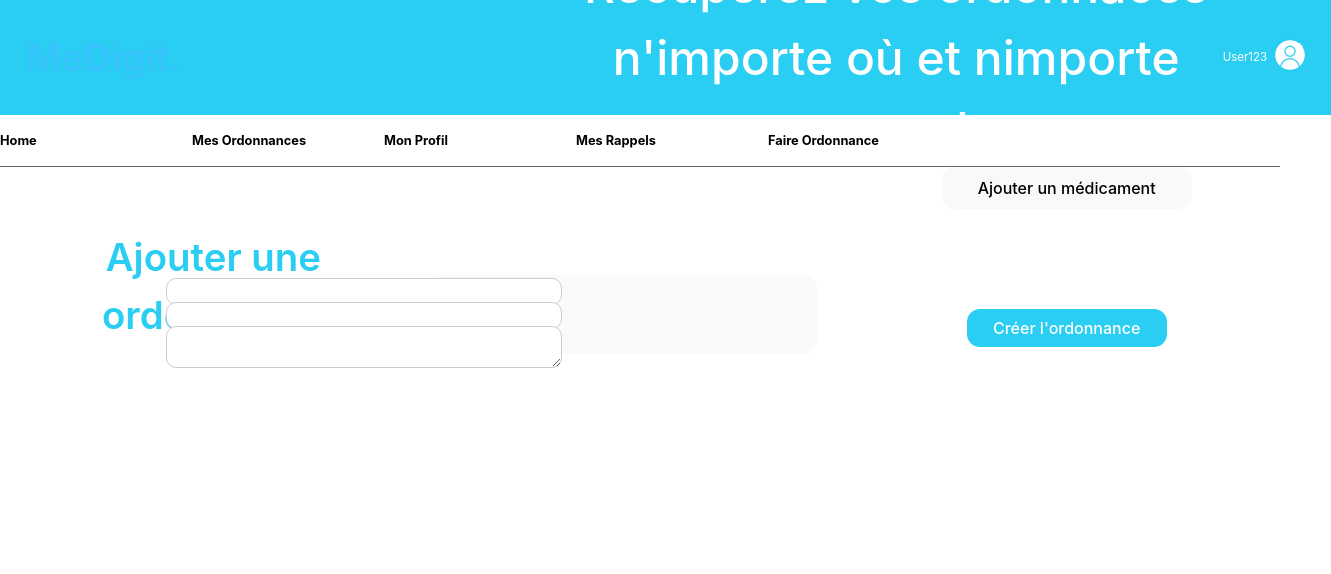
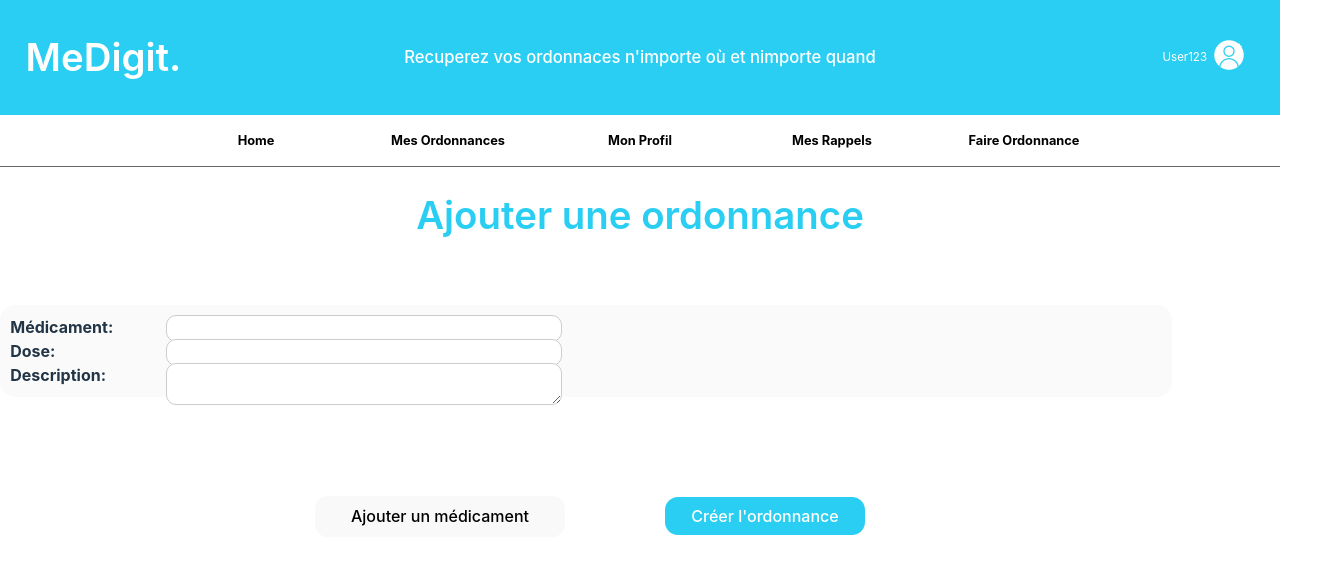
Before and after one commit to Romainvilleneuve78/medigit, a React (Vite) app: page /AddOrdo in a window 1280 px wide. Shown: the top 574 px of the page, 1331 px wide, since content can reach past the window. Built offline with nearby package versions, Linux system fonts and the light colour scheme.

Commit message:
Ordonnance

```diff
--- a/src/Pages/Ordonnances/Ordonnances.css
+++ b/src/Pages/Ordonnances/Ordonnances.css
@@ -1,14 +1,14 @@
- *{
+ /* *{
     width: 100%;
- }
+ } */
 
- h1 {
+ .titleOrdo {
     color: rgb(56, 196, 252);
     font: size 400%;
     text-align: center;
   }
 
-  h2 {
+ .titleOrdo2 {
     font-size: 300%;
     margin-left: 35vw;
   }
@@ -29,9 +29,9 @@
 
   }
 
-  .container {
+  .containerOrdo {
     display: flex;
-    align-items: center; /* Aligner les éléments verticalement au centre */
+    align-items: center;
   }
 
 
--- a/src/Pages/Ordonnances/Ordonnances.jsx
+++ b/src/Pages/Ordonnances/Ordonnances.jsx
@@ -5,7 +5,7 @@ import React from 'react';
 function Page2() {
   return (
     <div>
-      <h1>MY PRESCRIPTIONS</h1>
+      <h1 className="titleOrdo">MY PRESCRIPTIONS</h1>
 
       <button class = "trier">Trier</button>     <button class = "filtrer">Filtrer</button> <br/>
 
@@ -16,8 +16,8 @@ function Page2() {
 
 
 
-      <div class="container">
-      <h2>Gynecology Consultation</h2>
+      <div class="containerOrdo">
+      <h2 className='titleOrdo2'>Gynecology Consultation</h2>
       <button class= "coeur"> <img src="../../images/coeur.png" alt="icone du bouton"></img></button>
       </div>
 
```
